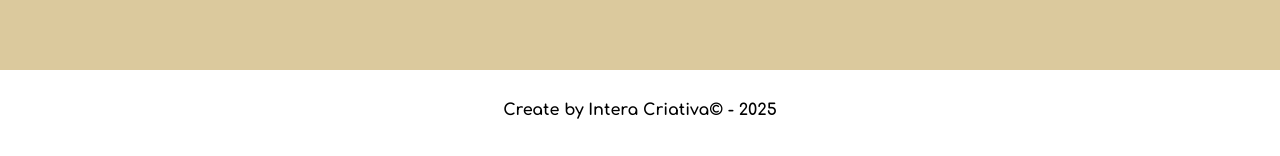
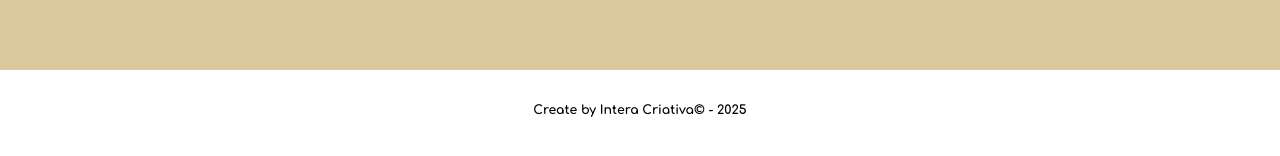
Before and after one commit to Yaluhn/site_intera-em-producao, a React (Vite) app: page /servicos in a window 1280 px wide. Shown: the part 624-780 px from the top of the page. Built offline with nearby package versions, Linux system fonts and the light colour scheme.

Commit message:
fix: footer, font-size <

```diff
--- a/src/components/styles/footer.css
+++ b/src/components/styles/footer.css
@@ -3,10 +3,10 @@
   align-items: center;
   justify-content: center;
   height: 10vh;
-  max-height: 30vh;
+  max-height: 10vh;
 }
 .footer h1{
-  font-size: 1.0rem;
+  font-size: 0.78rem;
 }
 @media (max-width: 768px) {
 
```
